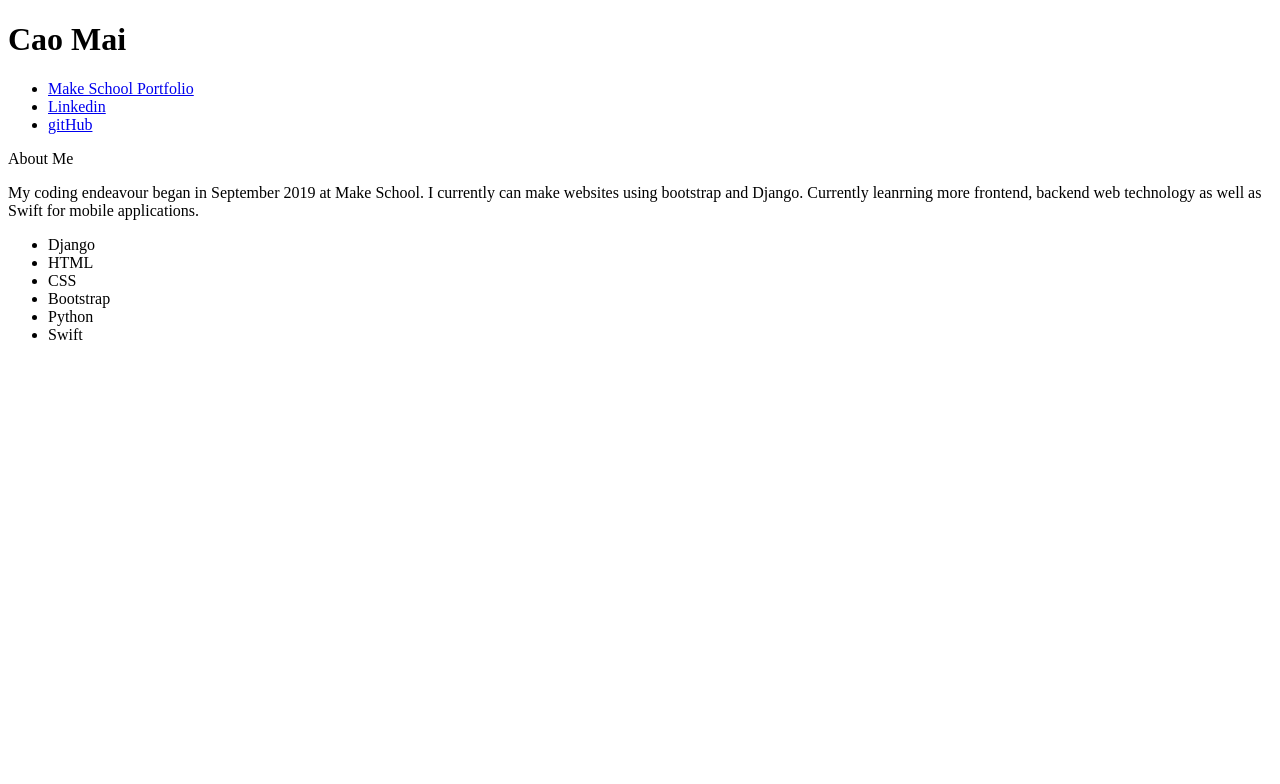
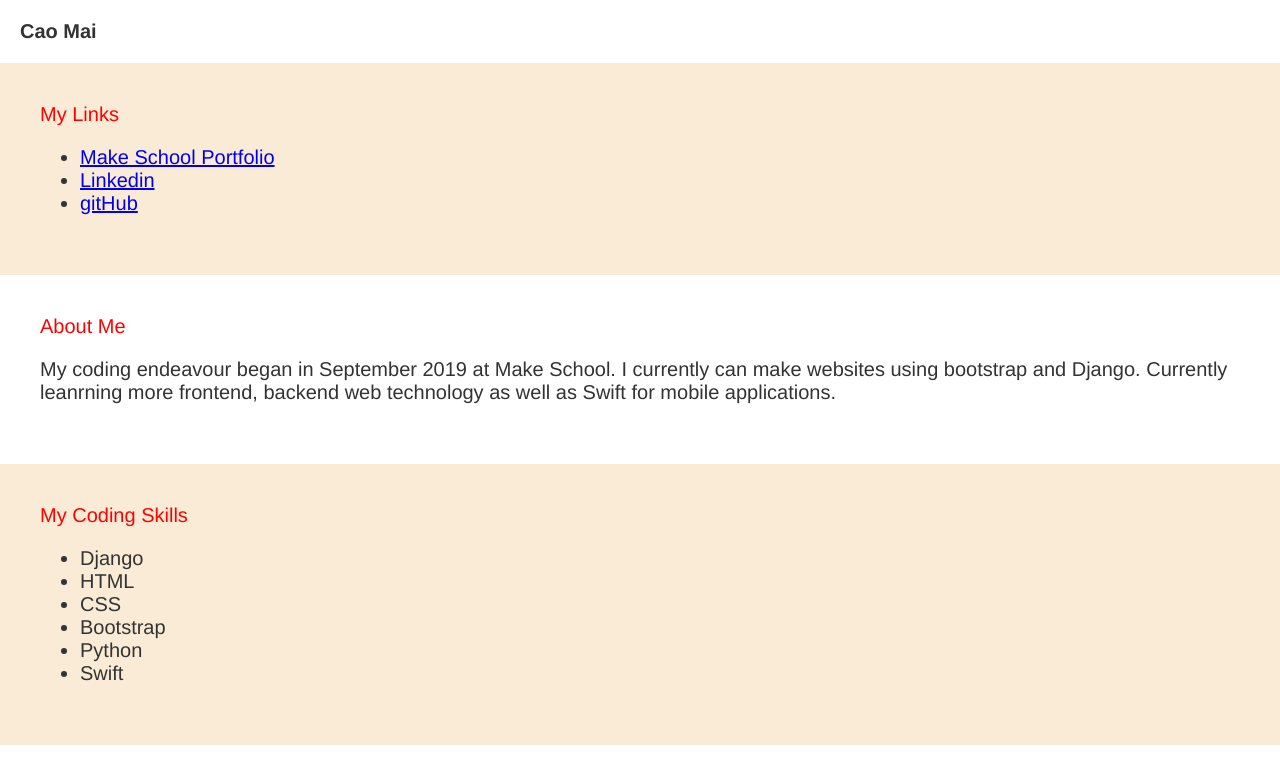
Before and after one commit to caocmai/portfolio-page, a plain HTML site: page index.html in a window 1280 px wide. Drawn offline with Linux system fonts and the light colour scheme.

Commit message:
[add] CSS to index.html"; gp "

```diff
--- /dev/null
+++ b/css/style.css
@@ -0,0 +1,9 @@
+body {
+    font-size: 16px;
+    font-family: Helvetica;
+    color: #333;
+  }
+
+  h1 {
+    font-size: 2em; /* 2 x 16px = 32px */
+  }
--- a/index.html
+++ b/index.html
@@ -5,12 +5,54 @@
     <meta name="viewport" content="width=device-width, initial-scale=1.0">
     <meta http-equiv="X-UA-Compatible" content="ie=edge">
     <title>Cao Mai - Portfolio</title>
+
+    <style>
+        /* root information */
+        body {
+        font-size: 20px;
+        font-family: Helvetica;
+        color: #333;
+        margin: 0;
+      }
+
+      h1, h2 {
+        font-size: 1em;
+        margin: 1em;
+      }
+
+      h3 {
+        font-size: 3em;
+        /* rem is the root em, otherwise em will take the size of the div. top right bottom left
+   */
+        margin: 1rem 0 1em 0;
+        /* margin-top: 1rem;
+        margin-left: 1rem;
+        margin-right: 1rem;
+        margin-bottom: 1rem; */
+      }
+
+      section > section:nth-child(2n) {
+        background-color: antiquewhite;
+      }
+
+      section > section {
+        padding: 2em;
+      }
+
+      header{
+          color: red;
+      }
+
+      </style>
+
 </head>
 
 <body>
-    <h1>Cao Mai</h1>
+    <section>
+        <h2>Cao Mai</h2>
 
-
+        <section>
+            <header>My Links</header>
             <ul>
                 <li>
                     <a href="https://www.makeschool.com/portfolio/Cao-Mai">Make School Portfolio</a>
@@ -23,11 +65,17 @@
                 </li>
             </ul>
 
+        </section>
+
+        <section>
             <header>About Me</header>
                 <main role="main">
                     <p>My coding endeavour began in September 2019 at Make School. I currently can make websites using bootstrap and Django. Currently leanrning more frontend, backend web technology as well as Swift for mobile applications.  </p>
                 </main>
+        </section>
 
+        <section>
+            <header>My Coding Skills</header>
             <ul class="skills">
                 <li>
                     Django
@@ -49,6 +97,8 @@
                 </li>
             </ul>
 
+        </section>
+    </section>
 
 </body>
 </html>
```
Lines whose indentation alone changed are shown as unchanged.
